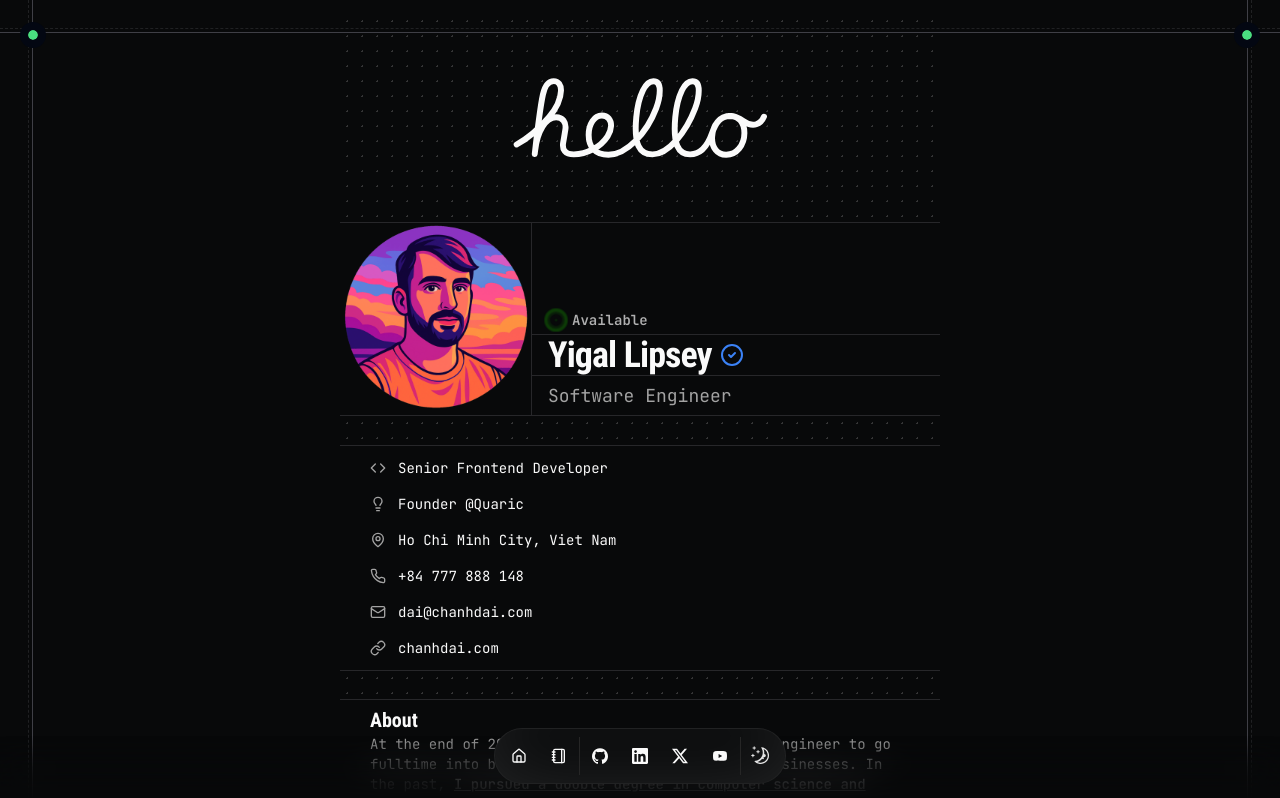
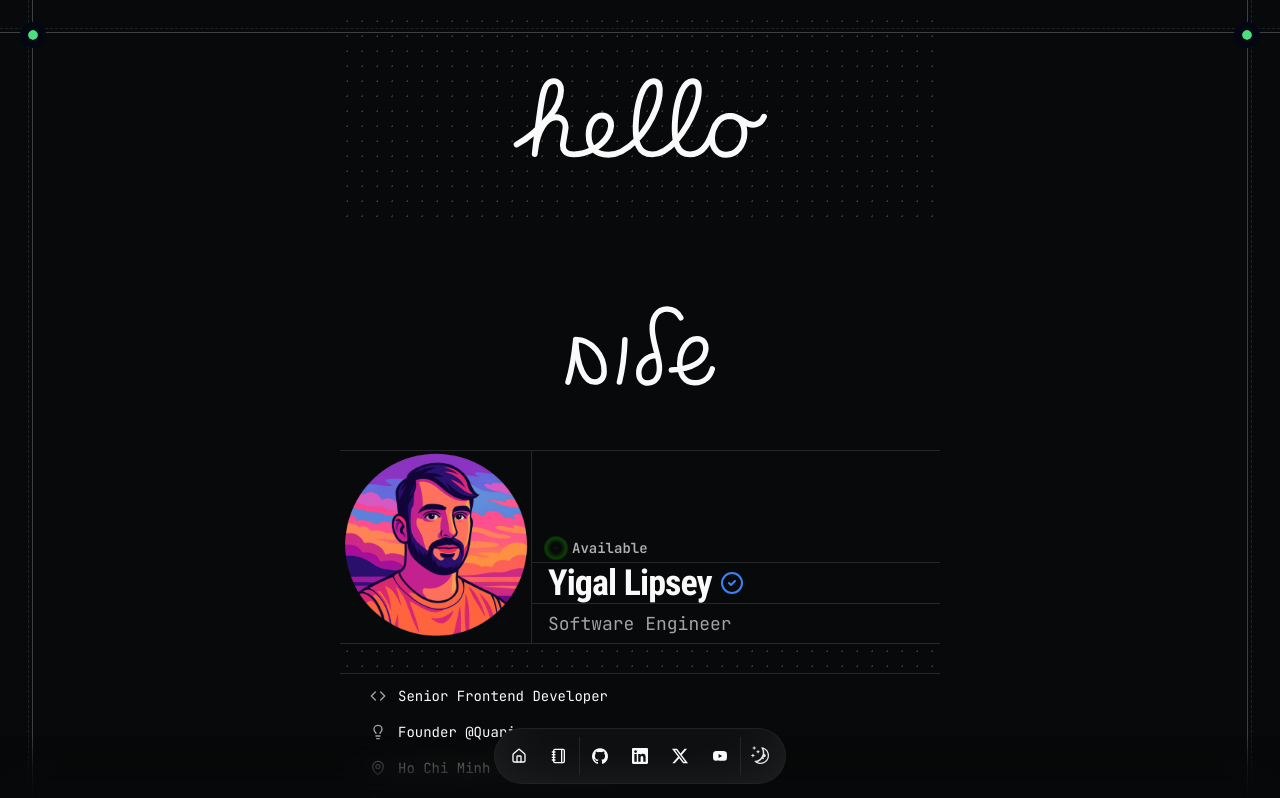
Before and after one commit to yigalipsey/portfolio, a Next.js app: page / in a window 1280 px wide. Shown: the top 798 px of the page. Built offline with nearby package versions, Linux system fonts and the light colour scheme.

Commit message:
עובד שלום והלו בנפרד

```diff
--- a/src/app/page.tsx
+++ b/src/app/page.tsx
@@ -7,6 +7,7 @@ import { ProjectsSection } from "@/components/sections/projects-section";
 import { SkillsSection } from "@/components/sections/skills-section";
 import { WorkSection } from "@/components/sections/work-section";
 import { NameWriteEffect } from "@/components/apple-hello-effect";
+import { ShalomWriteEffect } from "@/components/shalom-write-effect";
 import { DotDivider } from "@/components/dot-divider";
 import { DetailedContact } from "@/components/sections/detailed-contact";
 import BlurFade from "@/components/magicui/blur-fade";
@@ -22,69 +23,74 @@ export default function Page() {
           <NameWriteEffect speed={1.8} />
         </div>
       </BlurFade>
-      <BlurFade delay={BLUR_FADE_DELAY * 1}>
+      <BlurFade delay={BLUR_FADE_DELAY * 0.5}>
+        <div className="w-full flex items-center justify-center min-h-[80px]">
+          <ShalomWriteEffect speed={1.2} className="mx-auto" />
+        </div>
+      </BlurFade>
+      <BlurFade delay={BLUR_FADE_DELAY * 1.5}>
         <HeroSection />
       </BlurFade>
-      <BlurFade delay={BLUR_FADE_DELAY * 1.5}>
+      <BlurFade delay={BLUR_FADE_DELAY * 2}>
         <DotDivider hideTopBorder={true} />
       </BlurFade>
-      <BlurFade delay={BLUR_FADE_DELAY * 8}>
+      <BlurFade delay={BLUR_FADE_DELAY * 2.5}>
         <div className="w-[90%] py-3 mx-auto">
           <DetailedContact />
         </div>
       </BlurFade>
-      <BlurFade delay={BLUR_FADE_DELAY * 2.5}>
+      <BlurFade delay={BLUR_FADE_DELAY * 3}>
         <DotDivider />
       </BlurFade>
-      <BlurFade delay={BLUR_FADE_DELAY * 3}>
+      <BlurFade delay={BLUR_FADE_DELAY * 3.5}>
         <div className="w-[90%] py-3 mx-auto">
           <AboutSection />
         </div>
       </BlurFade>
-      <BlurFade delay={BLUR_FADE_DELAY * 3.5}>
+      <BlurFade delay={BLUR_FADE_DELAY * 4}>
         <DotDivider />
       </BlurFade>
-      <BlurFade delay={BLUR_FADE_DELAY * 4}>
+      <BlurFade delay={BLUR_FADE_DELAY * 4.5}>
         <div className="w-[90%] py-3 mx-auto">
           <WorkSection />
         </div>
       </BlurFade>
-      <BlurFade delay={BLUR_FADE_DELAY * 4.5}>
+      <BlurFade delay={BLUR_FADE_DELAY * 5}>
         <DotDivider />
       </BlurFade>
-      <BlurFade delay={BLUR_FADE_DELAY * 5}>
+      <BlurFade delay={BLUR_FADE_DELAY * 5.5}>
         <div className="w-[90%] py-3 mx-auto">
           <EducationSection />
         </div>
       </BlurFade>
-      <BlurFade delay={BLUR_FADE_DELAY * 5.5}>
+      <BlurFade delay={BLUR_FADE_DELAY * 6}>
         <DotDivider />
       </BlurFade>
-      <BlurFade delay={BLUR_FADE_DELAY * 6}>
+      <BlurFade delay={BLUR_FADE_DELAY * 6.5}>
         <div className="w-[90%] py-3 mx-auto">
           <SkillsSection />
         </div>
       </BlurFade>
-      <BlurFade delay={BLUR_FADE_DELAY * 6.5}>
+      <BlurFade delay={BLUR_FADE_DELAY * 7}>
         <DotDivider />
       </BlurFade>
-      <BlurFade delay={BLUR_FADE_DELAY * 7}>
+      <BlurFade delay={BLUR_FADE_DELAY * 7.5}>
         <div className="w-[90%] py-3 mx-auto">
           <ProjectsSection />
         </div>
       </BlurFade>
-      <BlurFade delay={BLUR_FADE_DELAY * 7.5}>
+      <BlurFade delay={BLUR_FADE_DELAY * 8}>
         <DotDivider />
       </BlurFade>
-      <BlurFade delay={BLUR_FADE_DELAY * 8}>
+      <BlurFade delay={BLUR_FADE_DELAY * 8.5}>
         <div className="w-[90%] py-3 mx-auto">
           <HackathonsSection />
         </div>
       </BlurFade>
-      <BlurFade delay={BLUR_FADE_DELAY * 8.5}>
+      <BlurFade delay={BLUR_FADE_DELAY * 9}>
         <DotDivider />
       </BlurFade>
-      <BlurFade delay={BLUR_FADE_DELAY * 9}>
+      <BlurFade delay={BLUR_FADE_DELAY * 9.5}>
         <div className="w-[90%] py-3 mx-auto">
           <ContactSection />
         </div>
--- a/src/components/available-button.tsx
+++ b/src/components/available-button.tsx
@@ -1,3 +1,5 @@
+"use client";
+
 import { cn } from "@/lib/utils";
 import React from "react";
 
--- a/src/components/magicui/typing-text.tsx
+++ b/src/components/magicui/typing-text.tsx
@@ -1,3 +1,5 @@
+"use client";
+
 import { ReactNode, useEffect, useMemo, useState } from "react";
 
 import { cn } from "@/lib/utils";
--- /dev/null
+++ b/src/components/shalom-write-effect.tsx
@@ -0,0 +1,61 @@
+// src/components/shalom-write-effect.tsx
+"use client";
+
+import * as React from "react";
+import { motion } from "framer-motion";
+import { cn } from "@/lib/utils";
+
+export interface WriteEffectProps {
+  speed?: number;
+  onAnimationComplete?: () => void;
+  className?: string;
+}
+
+const shalomPaths = [
+  `M399.507 170.618C393.552 191.462 377.671 208.336 351.368 208.336C325.314 208.336 310.425 187.74 311.418 153.993C312.41 119.254 332.715 88.7326 358.068 88.7326C375.681 88.7326 384.615 102.402 381.393 121.239C375.686 153.993 338.961 170.37 288.341 173.844`,
+  `M249.632 133.894C220.848 134.887 198.515 157.219 200.252 184.018C200.996 200.147 211.915 208.832 224.818 208.832C243.925 208.832 257.82 193.199 256.083 162.926C254.347 134.643 237.627 98.9484 236.658 63.59C235.787 31.7642 249.913 8.0875 276.927 8.0875C295.821 8.0875 307.395 19.2133 314.148 31.9088`,
+  `M162.535 91.214C161.294 128.435 156.083 172.852 147.646 206.35`,
+  `M29.2843 90.7177C71.7085 90.7177 107.448 133.894 106.207 178.063C105.711 197.417 95.5374 206.35 80.1528 206.35C55.1117 206.35 32.581 167.921 29.0361 91.9584`,
+  `M29.0361 91.9584C25.0658 132.653 18.8624 170.867 8.19238 206.35`,
+];
+
+export const ShalomWriteEffect: React.FC<WriteEffectProps> = ({
+  speed = 1,
+  onAnimationComplete,
+  className,
+}) => (
+  <div
+    className={cn(
+      "relative mt-5 py-16 flex justify-center items-center",
+      className
+    )}
+  >
+    <svg
+      xmlns="http://www.w3.org/2000/svg"
+      viewBox="0 0 407 217"
+      fill="none"
+      className="relative z-10 h-14 md:h-20 w-auto"
+    >
+      {shalomPaths.map((d, i) => (
+        <motion.path
+          key={i}
+          d={d}
+          stroke="currentColor"
+          strokeWidth={14.8883}
+          // נתחיל עם קו ללא round־cap, כדי שלא יראו נקודה
+          initial={{ pathLength: 0, strokeLinecap: "butt" }}
+          // נעבור ל־round רק כשהקו מתגלה
+          animate={{ pathLength: 1, strokeLinecap: "round" }}
+          transition={{
+            delay: i * 0.4 * speed,
+            duration: 0.8 * speed,
+            ease: "easeInOut",
+          }}
+          onAnimationComplete={
+            i === shalomPaths.length - 1 ? onAnimationComplete : undefined
+          }
+        />
+      ))}
+    </svg>
+  </div>
+);
```
